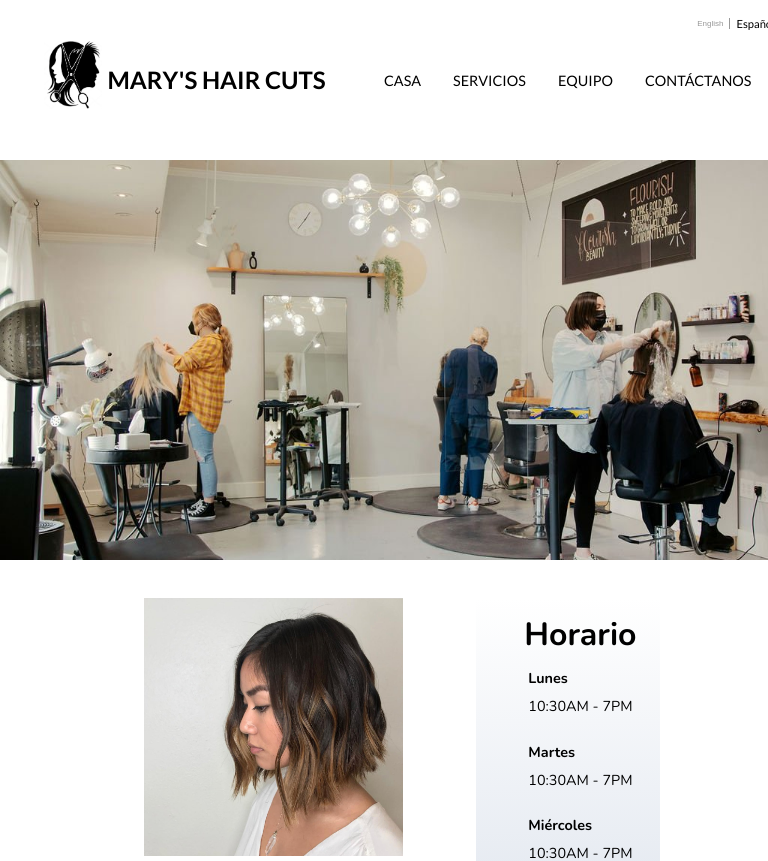
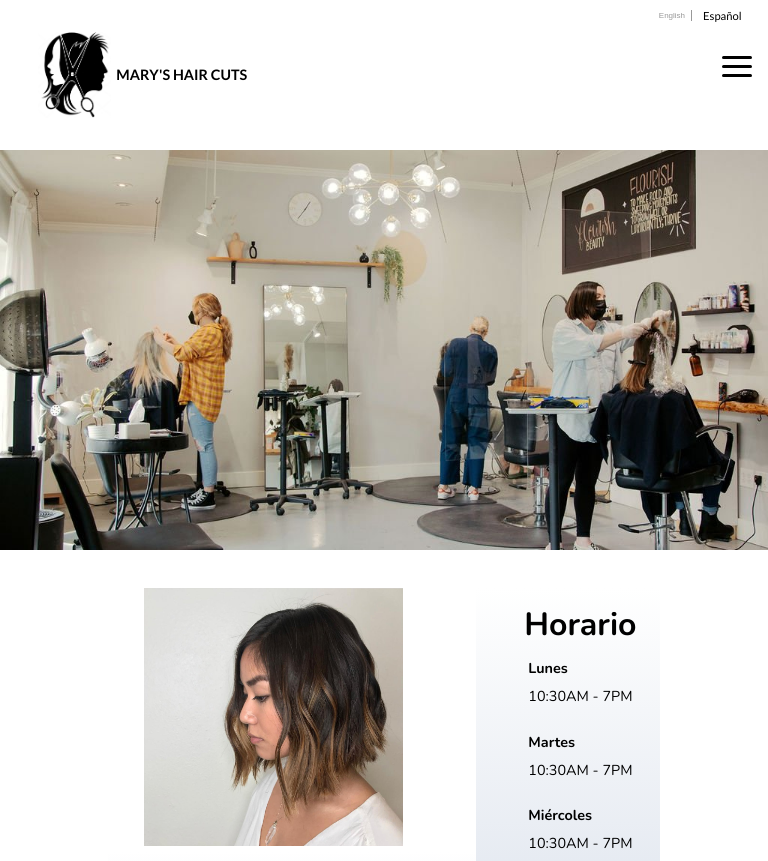
Before and after one commit to ronaldo719/appointment-scheduler, a React (Create React App) app: page / in a window 768 px wide. Shown: the top 861 px of the page. Built offline with nearby package versions, Linux system fonts and the light colour scheme; no server answers.

Commit message:
finished nav

```diff
--- a/src/styles/Navbar.css
+++ b/src/styles/Navbar.css
@@ -7,13 +7,12 @@ nav {
 }
 
 .nav {
-    /* width: 100%; */
     z-index: 9998;
     color: black;
     display: flex;
     box-sizing: border-box;
-    /* border: 1px solid red; */
-    min-height: 20vh;
+    min-height: auto;
+    padding: 2rem 0;
     text-transform: uppercase;
 }
 
@@ -22,6 +21,7 @@ nav {
     display: flex;
     align-items: center;
     max-width: 100%;
+    height: auto;
 }
 
 
@@ -38,27 +38,27 @@ img{
 }
 
 .logo_div{
-    height: auto;
-    width: 20%;
+    width: 10%;
+    align-items: center;
 }
 
 .logo_img {
     object-fit: contain;
     width: 100%;
-    max-height: 80%;
-    margin-top: 5%;
 }
 
 .salonName {
+    width: 90%;
     align-self: center;
     font-size: 1.5rem;
     font-weight: 700;
+    padding-left: 5px;
 }
 
 
 .toggle-button {
     position: absolute;
-    top: 3rem;
+    top: 3.5rem;
     right: 1rem;
     display: none;
     flex-direction: column;
@@ -75,6 +75,7 @@ img{
 }
 .navBar-links {
     display: block;
+    width: 50%;
     font-size: 0.9rem;
     font-weight: 400;
     text-transform: uppercase;
@@ -109,17 +110,14 @@ img{
 }
 
 
-
-
 .changeLanguage {
     position: absolute;
     top: 10%;
-    left: 90%;
+    left: 92%;
     align-items: center;
     display: flex;
     color: black;
     background: none;
-    /* font-size: 0.5rem; */
 }
 
 .englishActive, .spanishActive {
@@ -134,7 +132,6 @@ img{
     font-size: 0.5rem;
     border: none;
     background: none;
-    /* background-color: white; */
     color: #999999;
     border-left: 0.5px solid #999999;
 }
@@ -156,16 +153,15 @@ img{
 }
 
 
-
 @media (min-width:1025px) {
 
     .salonName {
-    font-size: 2rem;
+        font-size: 1.7rem;
         padding-left: 1rem;
     }
 
     .navBar-links {
-    font-size: 1.2rem;
+      font-size: 1.1rem;
     }
 
 
@@ -182,32 +178,28 @@ img{
     .nav {
         width: 100%;
         display: block;
-        /* flex-direction: column; */
-        height: auto;
-        /* align-items: center; */
+        max-height: auto;
     }
 
     .navMainContainer{
         display: block;
-        height: auto;
     }
 
-
     .salon_title_logo {
-        /* border: 1px solid blue; */
         align-items: center;
         width: 100%;
-        height: 100%;
-        padding-top: 1rem;
+        height: auto;
          margin-left: 0;
     }
 
     .logo_div {
         margin-left: 5%;
-
+        width: 15%;
     }
 
+
     .salonName {
+        width: 85%;
         font-size: 0.9rem;
         padding-left: 5px;
     }
@@ -217,7 +209,6 @@ img{
         position: relative;
         height: 100%;
         width: 100%;
-        /* border: 1px solid green; */
 
     }
 
@@ -243,8 +234,8 @@ img{
 
     .changeLanguage {
         position: absolute;
-        top: 2%;
-        left: 70%;
+        top: 3%;
+        left: 75%;
     }
 
     .englishActive, .spanishActive {
@@ -255,41 +246,43 @@ img{
         font-size: 0.5rem;
     }
 
-    /* .e */
 }
 
 
-/* @media screen and (min-width : 480px) and (max-width : 829px) {
+@media screen and (min-width : 480px) and (max-width : 829px) {
 
     .toggle-button {
-        margin-top: 5px;
         display: flex;
+        /* top: 2rem; */
+    }
+
+    .nav {
+        width: 100%;
+        /* padding: 1rem 0; */
+        min-height: auto;
+    }
+
+    .navMainContainer {
+        display: block;
+    }
+
+     .salon_title_logo {
+        align-items: center;
+        width: 100%;
+        height: auto;
+         margin-left: 0;
+    }
+
+   .logo_div {
+        margin-left: 5%;
+        width: 10%;
     }
 
 
-    .changeLanguage {
-        position: absolute;
-        top:0.5rem;
-        right: 1rem;
-        gap: 5px;
-        right: 1rem;
-    }
-
-    .language {
-        padding: 5px;
-        font-size: 0.8rem;
-    }
-
-
-    .nav {
-        padding: 10px 30px;
-        width: 100%;
-        flex-direction: column;
-        font-size: 16px;
-    }
-
-    .logo {
-        max-width: 180px;
+    .salonName {
+        width: 90%;
+        font-size: 0.9rem;
+        padding-left: 5px;
     }
 
 
@@ -317,38 +310,41 @@ img{
 
     }
 
-}  */
+    .changeLanguage {
+        position: absolute;
+        top:0.5rem;
+        left: 85%;
+        gap: 5px;
+    }
+
+    .language {
+        padding: 5px;
+        font-size: 0.8rem;
+    }
+
+}
 
 
 /* iPads (portrait and landscape) ----------- */
-/* @media screen and (min-width : 830px) and (max-width : 1024px) {
-nav {
-    position: fixed;
-    top:0;
+@media screen and (min-width : 830px) and (max-width : 1024px) {
+
+    .salon_title_logo {
+        width: 40%;
     }
 
-.nav {
-    font-size: 1rem;
-    padding: 20px 30px;
+    .logo_div {
+        width: 15%;
     }
 
-.navMainContainer {
-    width: 100%;
-    display: flex;
-    align-items: center;
-    min-width: 0;
-    max-width: 100%;
-
+    .salonName {
+        width: 85%;
+        font-size: 1.3rem;
     }
 
-.logo {
-    max-width: 150px;
+    .changeLanguage {
+        left: 88%;
     }
-
-.language {
-    font-size: 0.8rem;
-    height: 30%;
-} */
+}
 
 /* .bookAppointment {
     position: absolute;
```
Lines whose indentation alone changed are shown as unchanged.
